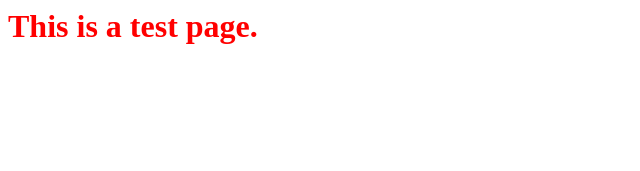
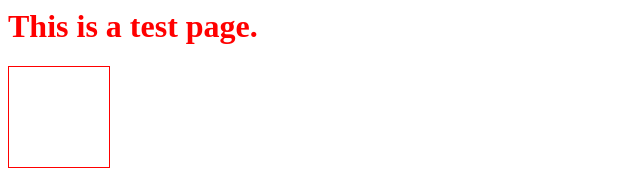
Before and after one commit to nutcmd/nutcmd.github.io, a plain HTML site: page index.html in a window 1280 px wide. Shown: the whole page, without its empty margins (0-640 px from the left). Drawn offline with Linux system fonts and the light colour scheme.

Commit message:
update index.html and style.css

```diff
--- a/index.html
+++ b/index.html
@@ -6,5 +6,8 @@
 		<h1>
 			This is a test page.
 		</h1>
+		<div class="box">
+
+		</div>
 	</body>
 </html>
--- a/style.css
+++ b/style.css
@@ -2,3 +2,9 @@ h1
 {
     color: red;
 }
+.box
+{
+    width: 100px;
+    height: 100px;
+    border: 1px solid red;
+}
```
